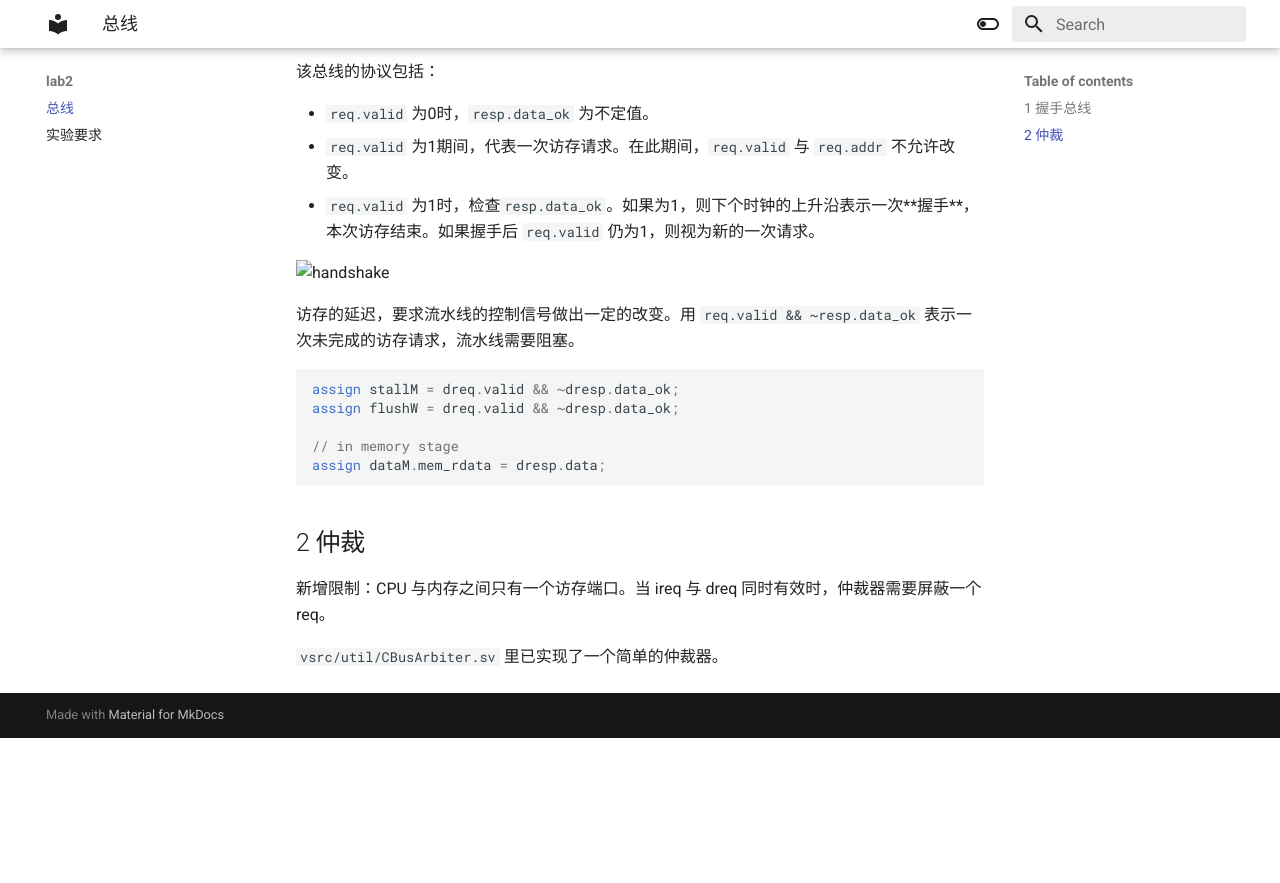
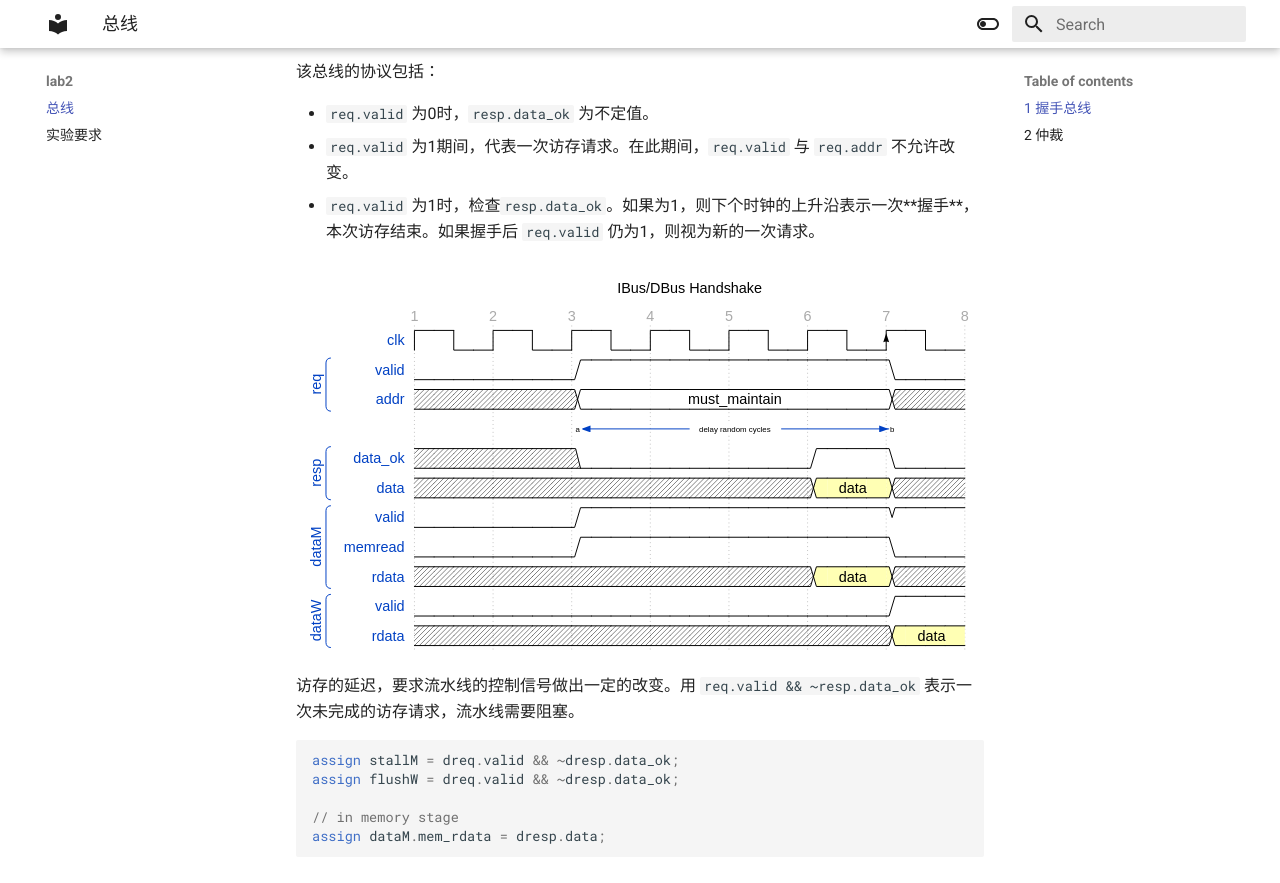
Before and after one commit to FDUCSLG/Arch-2022Spring-FDU, an MkDocs documentation site: the page built from docs/lab2/总线.md, in a window 1280 px wide and 900 px high, scrolled down 683 px. Shown: the top 883 px of the window. Built offline with MkDocs 1.6.1 and Material for MkDocs 9.7.7, drawn with Linux system fonts in a browser that asks for light colours; before the commit the page ends 1421 px from its top, so only the background shows below that.

Commit message:
add bus image

```diff
--- a/docs/lab2/总线.md
+++ b/docs/lab2/总线.md
@@ -34,7 +34,7 @@
 * `req.valid` 为1期间，代表一次访存请求。在此期间，`req.valid` 与 `req.addr` 不允许改变。
 * `req.valid` 为1时，检查`resp.data_ok`。如果为1，则下个时钟的上升沿表示一次**握手**，本次访存结束。如果握手后 `req.valid` 仍为1，则视为新的一次请求。
 
-![handshake](./imgs/handshake.svg)
+![handshake](../imgs/handshake.svg)
 
 访存的延迟，要求流水线的控制信号做出一定的改变。用 `req.valid && ~resp.data_ok` 表示一次未完成的访存请求，流水线需要阻塞。
 
```
